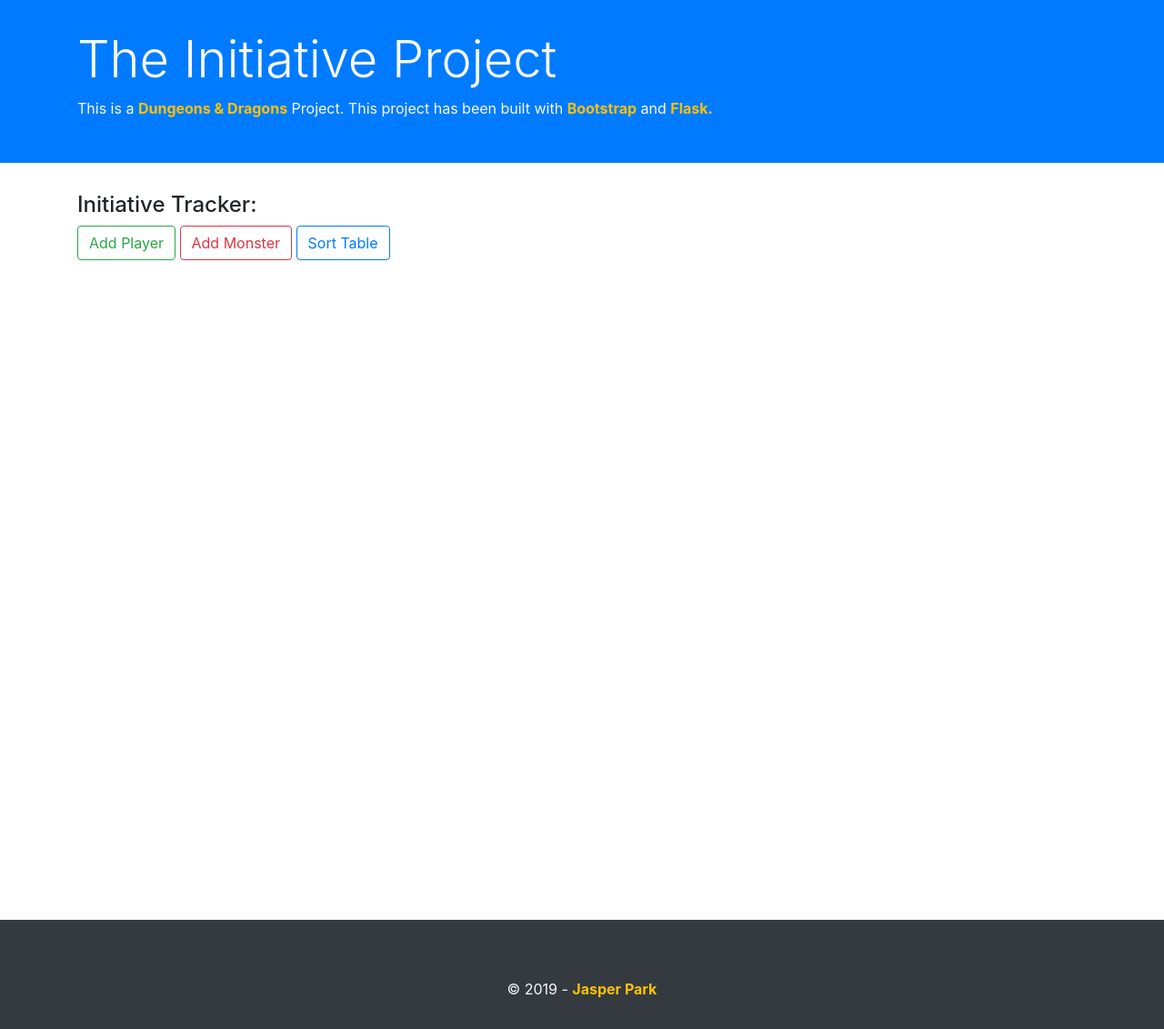
After one commit to mrparkonline/initiativeProject, a Flask app: page /test in a window 1280 px wide. The commit adds this page. Shown: the whole page at 91% size. Run offline with Flask 2, Linux system fonts and the light colour scheme; some libraries are stand-ins or nearby versions.

Commit message:
Testing adding rows via buttons

```diff
--- a/app.py
+++ b/app.py
@@ -10,18 +10,31 @@
 # import lines
 from flask import Flask
 from flask import render_template
+from flask import request
 import datetime
 
 # data import
 from data import TestMonster
+from rows import Rows
+from rows import addRow
 
 app = Flask(__name__)
 
 Test = TestMonster()
+Rows = Rows()
 
 @app.route('/')
 def index():
 	return render_template('home.html', monsters = Test)
+
+@app.route('/test', methods=['POST', 'GET'])
+def test():
+	if request.method == 'POST':
+		result = request.form
+		Rows.append(addRow(result))
+		return render_template('test.html', rows=Rows, result=None)
+
+	return render_template('test.html', rows=None, result=None)
 
 '''
 Context Processor 'Injection of items'
--- /dev/null
+++ b/rows.py
@@ -0,0 +1,32 @@
+player_row = '''
+<li class='list-group-item'>
+<form><div class='form-row'>
+	<div class='col-sm-2'>
+		<input type="text" class="form-control" placeholder="Initiative">
+	</div>
+	<div class='col-sm-8'>
+		<input type="text" class="form-control" placeholder="Player Name">
+	</div>
+	<div class='col-sm-2'>
+		<button type='button' class='btn btn-outline-secondary'>D</button>
+		<button type='button' class='btn btn-outline-danger'>X</button>
+	</div>
+</div></form>
+</li>
+'''
+
+def Rows():
+	rows = []
+
+	return rows
+# end of Rows
+
+def addRow(arg):
+	temp_dict = {}
+	a = list(arg.keys())
+	print(a)
+
+	if a[0] == 'player_btn':
+		temp_dict = {'rowData': player_row}
+
+	return temp_dict
--- a/templates/home.html
+++ b/templates/home.html
@@ -17,7 +17,6 @@
 	{% for monster in monsters %}
 		{% for key, value in monster.items() %}
 		<p><strong>{{key}}:</strong> {{value}}</p>
-		<!--p>{{monster.actions}}</p-->
 		{% endfor %}
 	{% endfor %}
 {% endblock %}
--- /dev/null
+++ b/templates/test.html
@@ -0,0 +1,29 @@
+{% extends 'layout.html' %}
+{% block title %}Test{% endblock %}
+
+{% block body %}
+	<div class='row'>
+		<div class='col-sm-12'>
+			<h4>Initiative Tracker:</h4>
+			<form action='http://localhost:5000/test' method='POST'>
+				<button type='submit' name='player_btn' value='player_submit' class='btn btn-outline-success'>Add Player</button>
+				<button type='submit' class='btn btn-outline-danger'>Add Monster</button>
+				<button type='submit' class='btn btn-outline-primary'>Sort Table</button>
+			</form>
+		</div>
+	</div>
+	<br/>
+	<div class='row'>
+		<div class='col-sm-12'>
+		<ul class='list-group'>
+			{% if rows or rows != None %}
+				{% for row in rows %}
+					{% for key, value in row.items() %}
+						{{value | safe}}
+					{% endfor %}
+				{% endfor %}
+			{% endif %}
+		</ul>
+		</div>
+	</div>
+{% endblock %}
```
Also changed, not shown: 1 other file.
